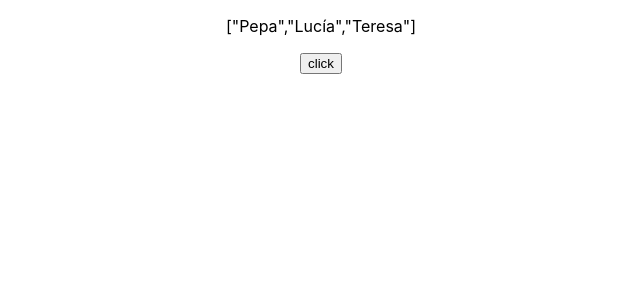
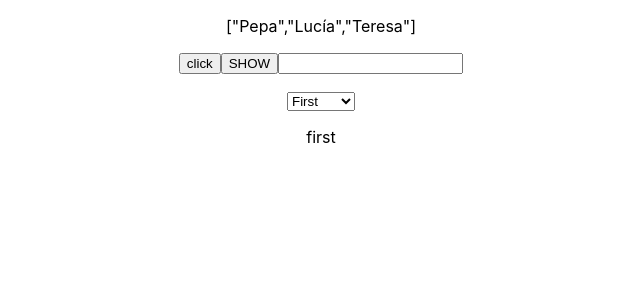
Before and after one commit to TeresaMarbanCastro/React-Redux-Fictizia, a React (Create React App) app in the folder render-components/: page / in a window 1280 px wide. Shown: the top 300 px of the page, without its empty margins (319-959 px from the left). Built offline with nearby package versions, Linux system fonts and the light colour scheme; no server answers.

Commit message:
select exercise

```diff
--- a/render-components/src/App.js
+++ b/render-components/src/App.js
@@ -16,8 +16,11 @@ import String from './components1/String';
 import CounterTwo from './components1/CounterTwo';
 
 import Users from './components2/Users';
-import UsersContainer from './components2/UsersContainer.js';
-import Tasks from './components2/Tasks.js';
+import UsersContainer from './components2/UsersContainer';
+import Tasks from './components2/Tasks';
+import Data from './components2/Data';
+import Input from './components2/Input';
+import Select from './components2/Select';
 
 function App() {
   return (
@@ -46,7 +49,11 @@ function App() {
       <CounterTwo /> */}
 
       <UsersContainer />
-      <Tasks />
+      {/* <Tasks /> */}
+      <Data />
+      <Input />
+      <Select />
+
     </div>
   );
 }
--- /dev/null
+++ b/render-components/src/components2/Data.js
@@ -0,0 +1,34 @@
+import React from 'react'
+
+class Data extends React.Component {
+    constructor(props) {
+        super(props);
+        this.state = {
+            data: ''
+        }
+
+        this.fetchData = this.fetchData.bind(this);
+    }
+
+
+    fetchData() {
+        fetch('https://jsonplaceholder.typicode.com/todos')
+            .then(response => response.json())
+            .then(data => this.setState({data: JSON.stringify(data)}))
+    }
+
+    render() {
+        return (
+            <>
+            <button onClick={this.fetchData}>SHOW</button>
+            {this.state.data}
+            </>
+        )
+    }
+
+
+
+}
+
+
+export default Data
--- /dev/null
+++ b/render-components/src/components2/Input.js
@@ -0,0 +1,27 @@
+import React from 'react'
+
+class Input extends React.Component {
+    constructor(props) {
+        super(props);
+        this.state = {
+            value: ''
+        }
+        this.handleChange = this.handleChange.bind(this);
+    }
+
+    handleChange(e) {
+        this.setState({value: e.target.value})
+    }
+
+    render() {
+        return (
+            <>
+            <input type="text" onChange={this.handleChange}></input>
+            <p>{this.state.value}</p>
+            </>
+        )
+    }
+
+}
+
+export default Input
--- /dev/null
+++ b/render-components/src/components2/Select.js
@@ -0,0 +1,31 @@
+import React from 'react'
+
+class Input extends React.Component {
+    constructor(props) {
+        super(props);
+        this.state = {
+            value: 'first'
+        }
+        this.handleChange = this.handleChange.bind(this);
+    }
+
+    handleChange(e) {
+        this.setState({value: e.target.value})
+    }
+
+    render() {
+        return (
+            <>
+            <select onChange={this.handleChange}>
+                <option value="first">First</option>
+                <option value="second">Second</option>
+            </select>
+
+            <p>{this.state.value}</p>
+            </>
+        )
+    }
+
+}
+
+export default Input
```
